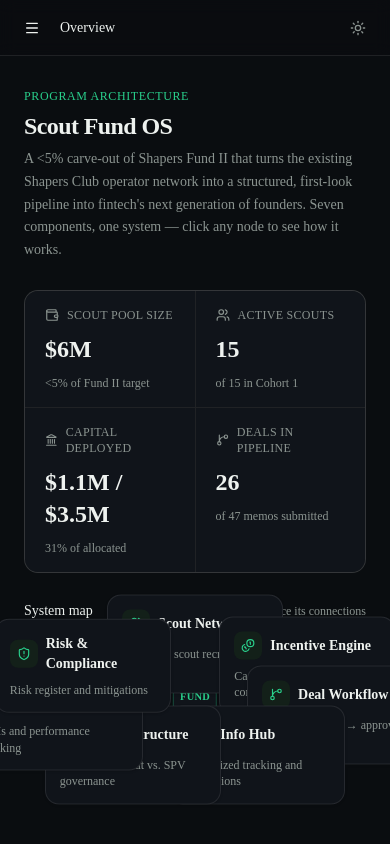
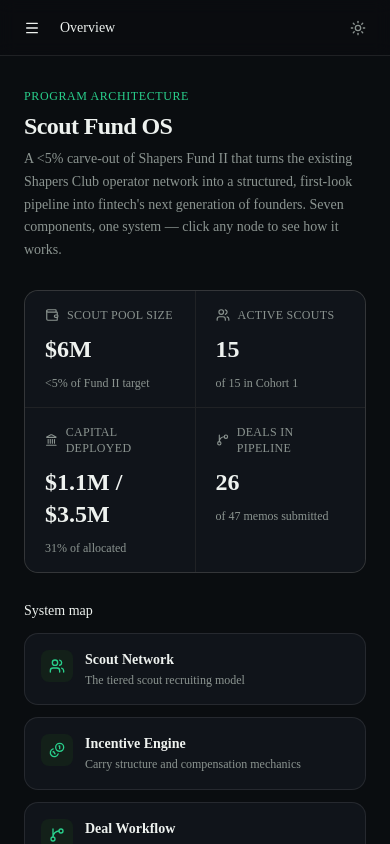
Before and after one commit to vascocostaaugusto/scout-fund-os, a Next.js app: page / in a window 390 px wide. Built offline with nearby package versions, Linux system fonts and the light colour scheme.

Commit message:
Add responsive grid fallback for system map below lg breakpoint
The circular hub-and-spoke layout has no room at narrow widths (node
cards were overlapping illegibly on mobile). Below lg it now renders
as a simple stacked card grid using the same NAV_NODES data.

```diff
--- a/src/app/page.tsx
+++ b/src/app/page.tsx
@@ -24,7 +24,7 @@
       <div className="flex flex-col gap-3">
         <div className="flex items-baseline justify-between">
           <h2 className="text-sm font-medium text-foreground">System map</h2>
-          <span className="text-xs text-muted-foreground">Hover a node to trace its connections</span>
+          <span className="hidden text-xs text-muted-foreground lg:inline">Hover a node to trace its connections</span>
         </div>
         <SystemMap />
       </div>
--- a/src/components/overview/system-map.tsx
+++ b/src/components/overview/system-map.tsx
@@ -30,7 +30,31 @@
   }
 
   return (
-    <div className="relative mx-auto aspect-[16/6.5] w-full max-w-5xl select-none">
+    <>
+      {/* Narrow viewports: the circular hub-and-spoke layout has no room to
+          breathe below ~lg, so fall back to a simple responsive grid. */}
+      <div className="grid grid-cols-1 gap-3 sm:grid-cols-2 lg:hidden">
+        {NAV_NODES.map((node) => {
+          const Icon = node.icon;
+          return (
+            <Link
+              key={node.slug}
+              href={node.href}
+              className="group flex items-start gap-3 rounded-xl border border-border bg-card p-4 transition-colors hover:border-primary/50"
+            >
+              <div className="flex size-8 shrink-0 items-center justify-center rounded-md bg-accent text-accent-foreground transition-colors group-hover:bg-primary group-hover:text-primary-foreground">
+                <Icon className="size-4" />
+              </div>
+              <div className="flex flex-col gap-0.5">
+                <div className="text-sm font-semibold text-foreground">{node.title}</div>
+                <p className="text-xs leading-snug text-muted-foreground">{node.oneLiner}</p>
+              </div>
+            </Link>
+          );
+        })}
+      </div>
+
+      <div className="relative mx-auto hidden aspect-[16/6.5] w-full max-w-5xl select-none lg:block">
       <svg
         className="absolute inset-0 h-full w-full overflow-visible"
         viewBox="0 0 100 100"
@@ -123,6 +147,7 @@
           </Link>
         );
       })}
-    </div>
+      </div>
+    </>
   );
 }
```
